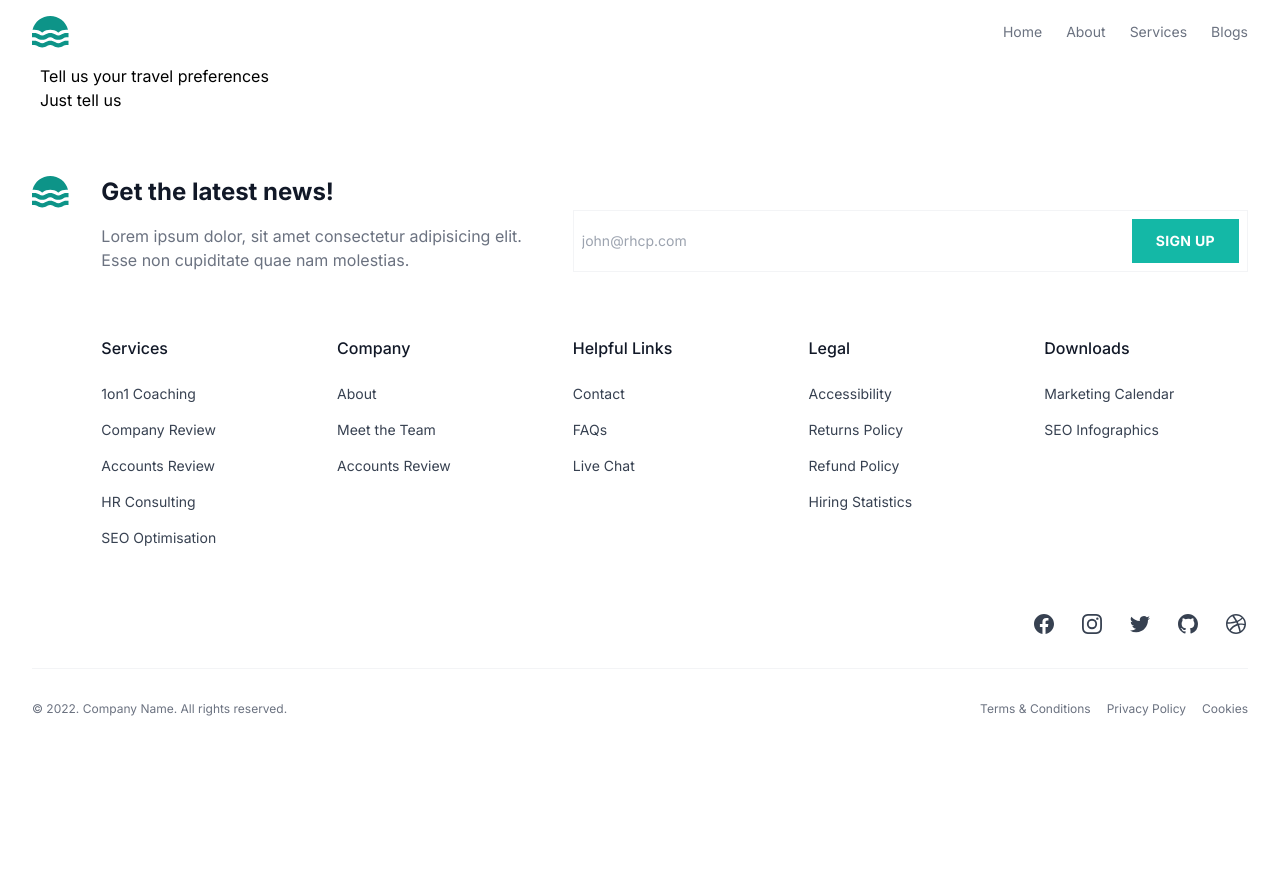
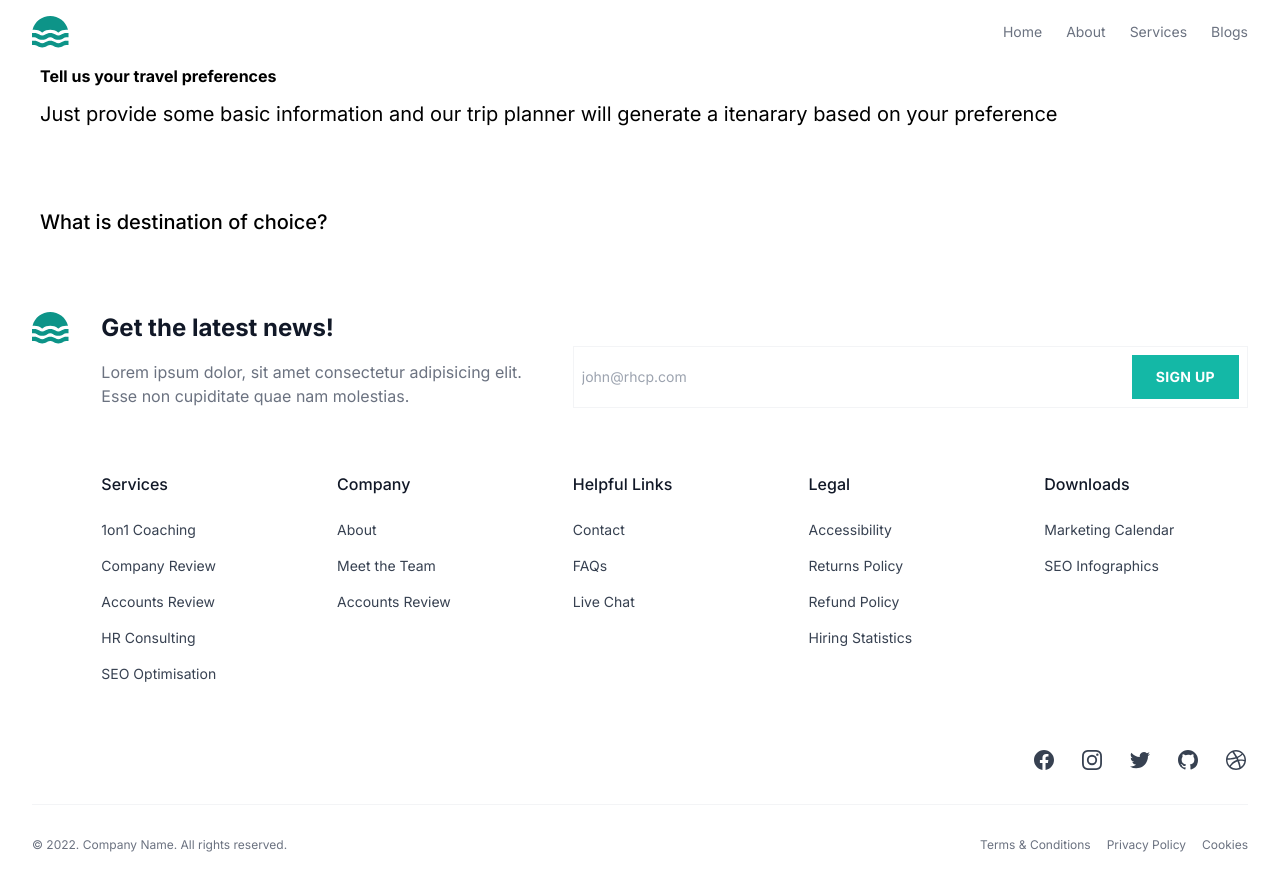
Before and after one commit to Kvj-Harsha/travel-hub, a Next.js app: page /Create-trip in a window 1280 px wide. Shown: the top 890 px of the page. Before the commit the page ends 800 px from the top, so only its background shows below. Built offline with nearby package versions, Linux system fonts and the light colour scheme; no server answers.

Commit message:
Done some part of trip planner

```diff
--- a/app/Create-trip/page.js
+++ b/app/Create-trip/page.js
@@ -5,11 +5,17 @@ function CreateTrip() {
   return (
     <div>
 
-    <Headerdarknext2/>
-    <div className='sm:px-10 md:px-32 lg:px-56 xl:px-10 px-5 mt:px-10'>
-        <h2>Tell us your travel preferences</h2>
-        <p>Just tell us </p>
-    </div>
+      <Headerdarknext2/>
+      <div className='sm:px-10 md:px-32 lg:px-56 xl:px-10 px-5 mt:px-10'>
+            <h2 className='font-bold textsixe:3xl'>Tell us your travel preferences</h2>
+            <p mt-3 className='mt-3 text-grey-500 text-xl'>Just provide some basic information and our trip planner will generate a itenarary based on your preference</p>
+          <div className='mt-20'>
+            <div>
+              <h2 className='text-xl my-3 font-medium'>What is destination of choice?</h2>
+            </div>
+          </div>
+      </div>
+
     </div>
   )
 }
--- a/package.json
+++ b/package.json
@@ -12,7 +12,8 @@
     "@clerk/nextjs": "^6.0.2",
     "next": "15.0.1",
     "react": "19.0.0-rc-69d4b800-20241021",
-    "react-dom": "19.0.0-rc-69d4b800-20241021"
+    "react-dom": "19.0.0-rc-69d4b800-20241021",
+    "react-icons": "^5.3.0"
   },
   "devDependencies": {
     "postcss": "^8",
```
Also changed, not shown: 1 other file (tests, documents, lock files or other folders).
